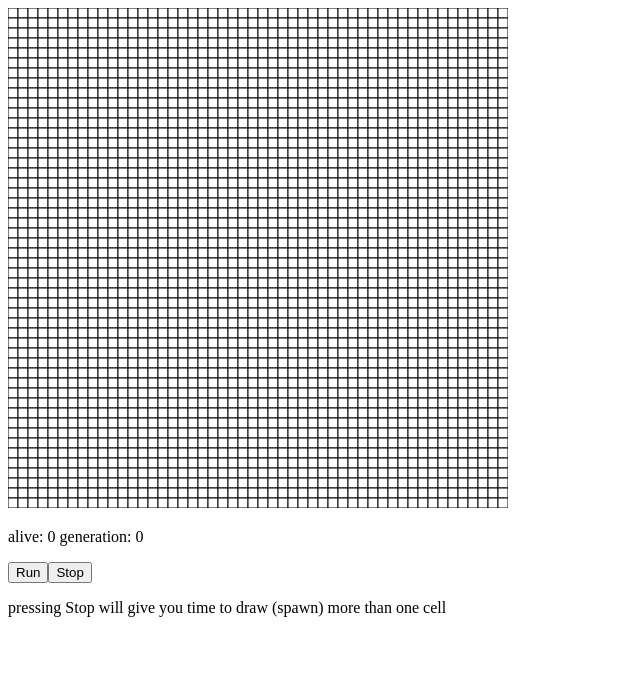
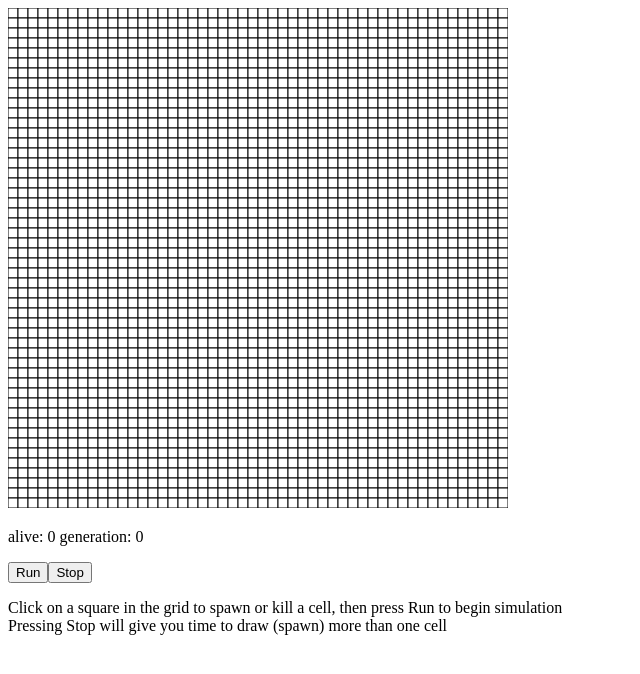
Before and after one commit to MrYKenz/Game-Of-Life, a plain HTML site: page index.html in a window 1280 px wide. Shown: the whole page, without its empty margins (0-640 px from the left). Drawn offline with Linux system fonts and the light colour scheme.

Commit message:
instructions and readme added

```diff
--- a/index.html
+++ b/index.html
@@ -9,7 +9,8 @@
     <canvas width="500" height="500"></canvas>
     <p>alive: <span id="alive"> </span> generation: <span id="gen"> </span></p>
     <button onclick="run()">Run</button><button onclick="stop()">Stop</button>
-    <p>pressing Stop will give you time to draw (spawn) more than one cell</p>
+    <p>Click on a square in the grid to spawn or kill a cell, then press Run to begin simulation <br/>
+    Pressing Stop will give you time to draw (spawn) more than one cell</p>
     <script src="main.js"></script>
 </body>
 </html>
```
Also changed, not shown: 1 other file.
